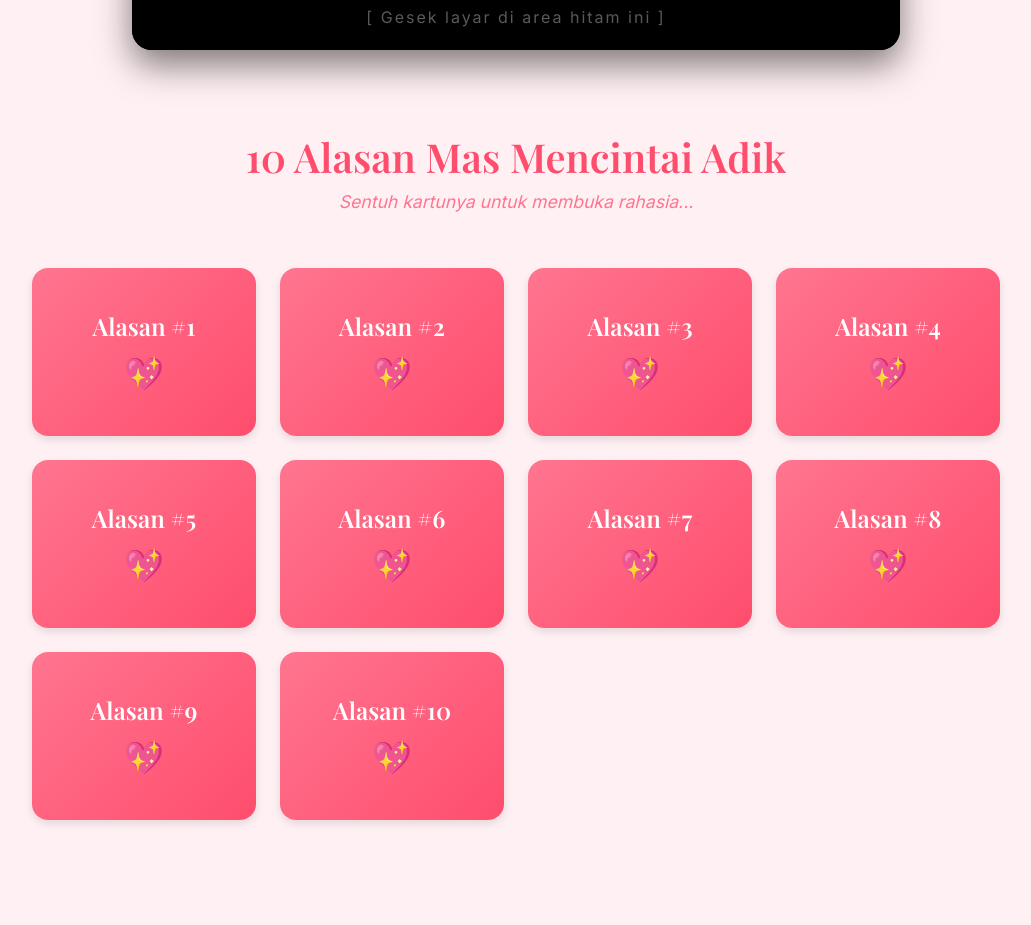
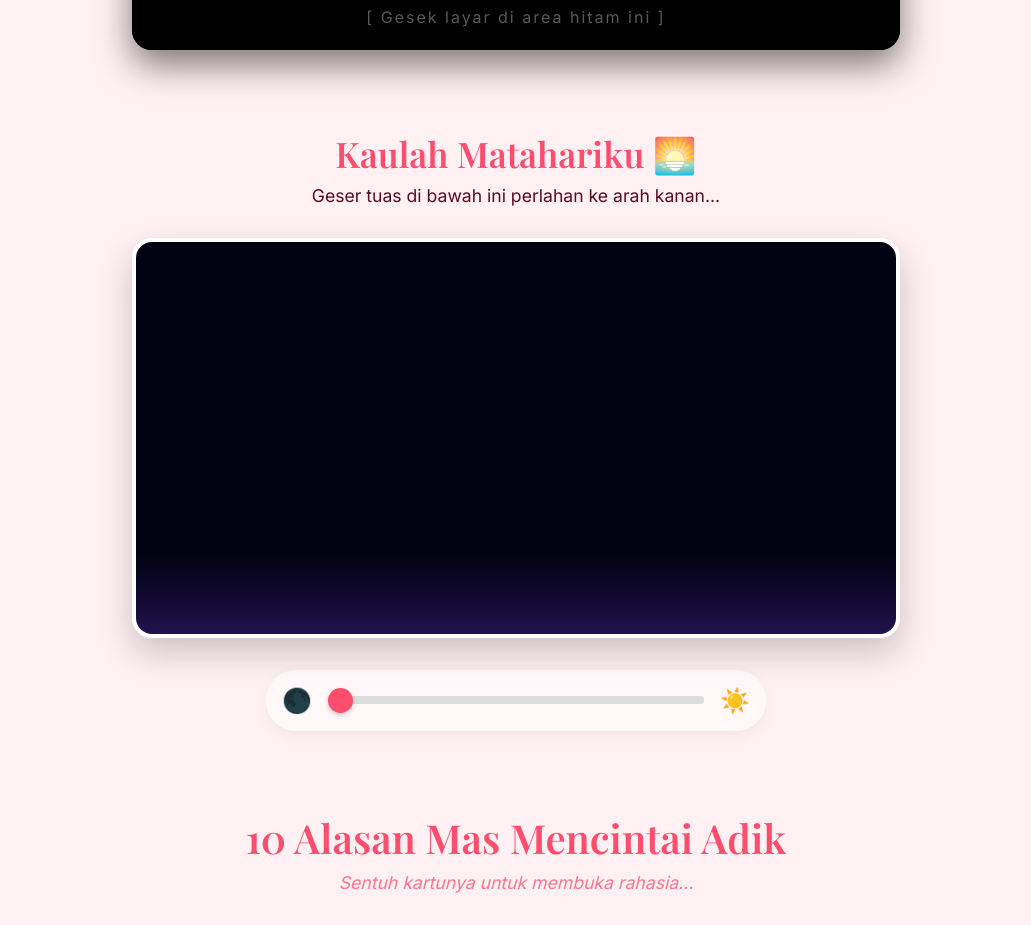
Before and after one commit to vikarmaulanaarrisyad/ultah, a Next.js app: page /birthday in a window 1280 px wide. Shown: the part 2880-3805 px from the top of the page, without its empty margins (124-1155 px from the left). Built offline with nearby package versions, Linux system fonts and the light colour scheme; a web font is replaced by a local one.

Commit message:
feat: add interactive SunriseSlider component to birthday page

```diff
--- a/src/app/birthday/page.js
+++ b/src/app/birthday/page.js
@@ -2,6 +2,7 @@ import FloatingHearts from '../../components/FloatingHearts';
 import PhotoAlbum from '../../components/PhotoAlbum';
 import Storybook from '../../components/Storybook';
 import FlashlightMessage from '../../components/FlashlightMessage';
+import SunriseSlider from '../../components/SunriseSlider';
 import GoldenTicket from '../../components/GoldenTicket';
 import ReasonsToLove from '../../components/ReasonsToLove';
 import LoveTimeline from '../../components/LoveTimeline';
@@ -48,6 +49,8 @@ export default function BirthdayPage() {
 
         <FlashlightMessage />
 
+        <SunriseSlider />
+
         <ReasonsToLove />
 
         <LoveTimeline />
--- /dev/null
+++ b/src/components/SunriseSlider.js
@@ -0,0 +1,61 @@
+"use client";
+import { useState } from 'react';
+import styles from './SunriseSlider.module.css';
+
+export default function SunriseSlider() {
+  const [level, setLevel] = useState(0);
+
+  return (
+    <div className={styles.container}>
+      <h2 className={styles.mainTitle}>Kaulah Matahariku 🌅</h2>
+      <p className={styles.subtitle}>Geser tuas di bawah ini perlahan ke arah kanan...</p>
+
+      <div className={styles.skyWrapper}>
+        {/* Latar Belakang Gelap (Malam) */}
+        <div className={styles.nightSky}></div>
+
+        {/* Latar Belakang Terang (Matahari Terbit) */}
+        <div
+          className={styles.sunriseSky}
+          style={{ opacity: level / 100 }}
+        ></div>
+
+        {/* Matahari */}
+        <div
+          className={styles.sun}
+          style={{
+            bottom: `${(level * 0.7) - 20}%`,
+            opacity: level > 10 ? (level / 100) + 0.2 : 0,
+            transform: `scale(${1 + (level/200)})`
+          }}
+        ></div>
+
+        {/* Pesan Rahasia */}
+        <div
+          className={styles.message}
+          style={{
+            opacity: level > 50 ? (level - 50) / 50 : 0,
+            transform: `translate(-50%, ${level > 50 ? '-50%' : '-40%'})`
+          }}
+        >
+          Sama seperti matahari terbit ini,<br/>
+          kamu adalah cahaya yang selalu mengusir<br/>
+          kegelapan di hidup Mas. ❤️
+        </div>
+      </div>
+
+      <div className={styles.sliderContainer}>
+        <span className={styles.icon}>🌑</span>
+        <input
+          type="range"
+          min="0"
+          max="100"
+          value={level}
+          onChange={(e) => setLevel(e.target.value)}
+          className={styles.slider}
+        />
+        <span className={styles.icon}>☀️</span>
+      </div>
+    </div>
+  );
+}
--- /dev/null
+++ b/src/components/SunriseSlider.module.css
@@ -0,0 +1,130 @@
+.container {
+  margin-top: 5rem;
+  width: 100%;
+  max-width: 800px;
+  display: flex;
+  flex-direction: column;
+  align-items: center;
+  padding: 0 1rem;
+}
+
+.mainTitle {
+  font-size: 2.2rem;
+  color: var(--primary-color);
+  margin-bottom: 0.5rem;
+  text-align: center;
+  font-family: var(--font-playfair);
+}
+
+.subtitle {
+  text-align: center;
+  color: var(--text-dark);
+  margin-bottom: 2rem;
+  font-size: 1.1rem;
+}
+
+.skyWrapper {
+  position: relative;
+  width: 100%;
+  height: 400px;
+  border-radius: 20px;
+  overflow: hidden;
+  box-shadow: 0 15px 35px rgba(0,0,0,0.2);
+  margin-bottom: 2rem;
+  border: 4px solid white;
+}
+
+.nightSky {
+  position: absolute;
+  top: 0; left: 0; width: 100%; height: 100%;
+  background: linear-gradient(to bottom, #020111 80%, #20124d 100%);
+  z-index: 1;
+}
+
+.sunriseSky {
+  position: absolute;
+  top: 0; left: 0; width: 100%; height: 100%;
+  background: linear-gradient(to bottom, #ff7e5f 0%, #feb47b 50%, #fbd786 100%);
+  z-index: 2;
+  transition: opacity 0.1s ease-out;
+}
+
+.sun {
+  position: absolute;
+  left: 50%;
+  margin-left: -50px;
+  width: 100px;
+  height: 100px;
+  background: radial-gradient(circle, #fffdf2 0%, #ffdf00 50%, #ff8c00 100%);
+  border-radius: 50%;
+  box-shadow: 0 0 40px #ffdf00, 0 0 80px #ff8c00;
+  z-index: 3;
+  transition: bottom 0.1s ease-out, opacity 0.1s ease-out, transform 0.1s ease-out;
+}
+
+.message {
+  position: absolute;
+  top: 50%;
+  left: 50%;
+  width: 80%;
+  text-align: center;
+  color: #590d22;
+  font-family: var(--font-playfair);
+  font-size: 1.6rem;
+  font-weight: bold;
+  text-shadow: 0 2px 5px rgba(255,255,255,0.8);
+  z-index: 4;
+  transition: opacity 0.3s ease-out, transform 0.3s ease-out;
+}
+
+.sliderContainer {
+  display: flex;
+  align-items: center;
+  width: 100%;
+  max-width: 500px;
+  gap: 1rem;
+  padding: 1rem;
+  background: rgba(255,255,255,0.5);
+  border-radius: 30px;
+  backdrop-filter: blur(5px);
+  box-shadow: 0 5px 15px rgba(0,0,0,0.05);
+}
+
+.icon {
+  font-size: 1.5rem;
+}
+
+.slider {
+  flex-grow: 1;
+  -webkit-appearance: none;
+  width: 100%;
+  height: 8px;
+  border-radius: 5px;
+  background: #ddd;
+  outline: none;
+}
+
+.slider::-webkit-slider-thumb {
+  -webkit-appearance: none;
+  appearance: none;
+  width: 25px;
+  height: 25px;
+  border-radius: 50%;
+  background: #ff4d6d;
+  cursor: pointer;
+  box-shadow: 0 2px 5px rgba(0,0,0,0.2);
+  transition: transform 0.1s;
+}
+
+.slider::-webkit-slider-thumb:hover {
+  transform: scale(1.2);
+}
+
+@media (max-width: 600px) {
+  .skyWrapper {
+    height: 350px;
+  }
+  .message {
+    font-size: 1.2rem;
+  }
+}
```
